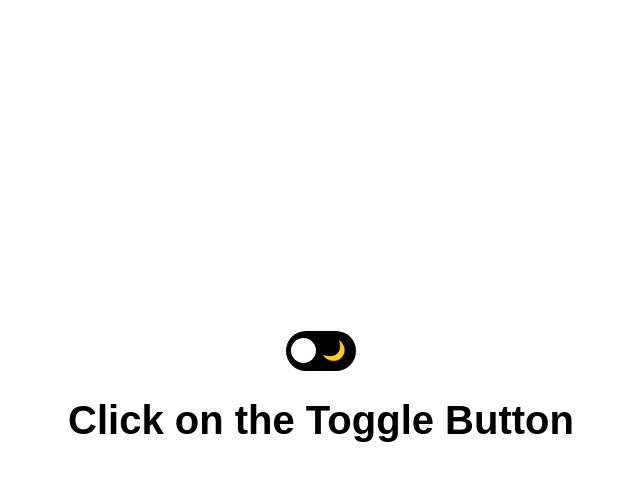
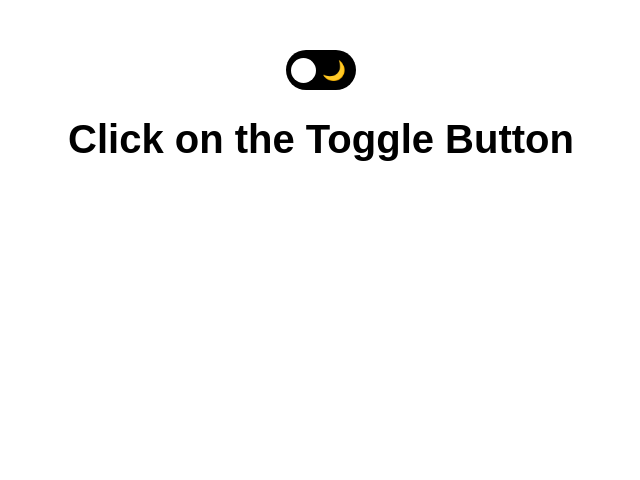
Before and after one commit to vineeth-2698/Toggle, a plain HTML site: page index.html in a window 1280 px wide. Shown: the whole page, without its empty margins (319-959 px from the left). Drawn offline with Linux system fonts and the light colour scheme.

Commit message:
file updated

```diff
--- a/style.css
+++ b/style.css
@@ -6,8 +6,7 @@ body {
     height: 100vh;
     display: flex;
     justify-content: center;
-    align-items: center;
-    margin: 0;
+    margin-top: 50px;
 }
 
 /* Container to center content */
```
